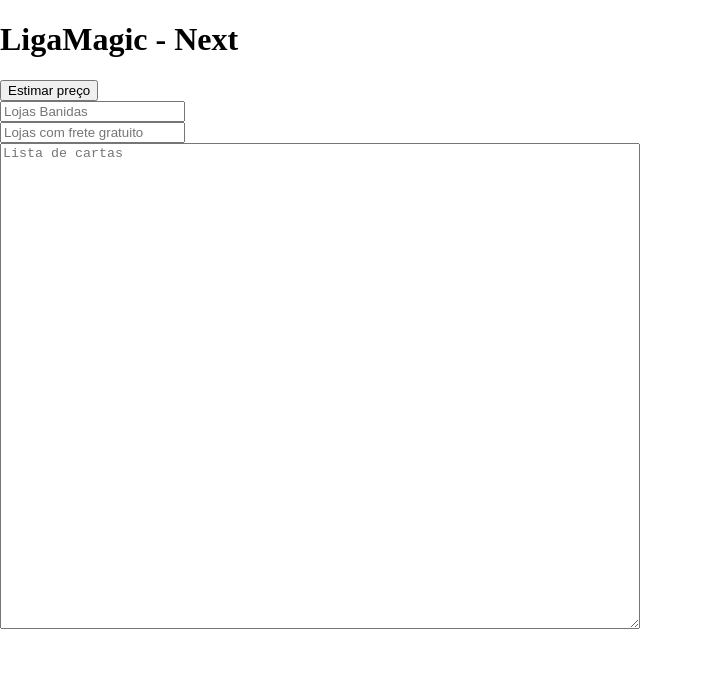
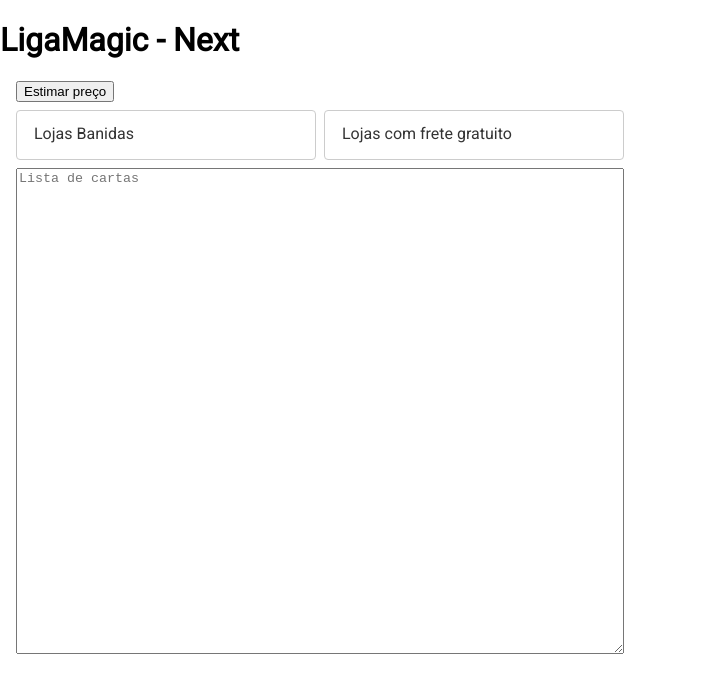
Before and after one commit to zerodois/ligamagic-next, a Next.js app: page / in a window 1280 px wide. Shown: the top 688 px of the page, without its empty margins (0-703 px from the left). Built offline with nearby package versions, Linux system fonts and the light colour scheme.

Commit message:
beatifull focus

```diff
--- a/components/Form/Form.jsx
+++ b/components/Form/Form.jsx
@@ -1,14 +1,17 @@
 import { useState } from 'react';
 import Text from '../Text/Text';
 import Input from '../Input/Input';
+import './Form.scss';
 
 const Form = ({ onSubmit }) => {
   const [text, setText] = useState('');
   return (
-    <div>
+    <div className="form">
       <button onClick={_ => onSubmit(text)}>Estimar preço</button>
-      <Input placeholder="Lojas Banidas"/><br/>
-      <Input placeholder="Lojas com frete gratuito"/>
+      <div className="flex row">
+        <Input placeholder="Lojas Banidas"/>
+        <Input placeholder="Lojas com frete gratuito"/>
+      </div>
       <Text
         onChange={setText}
       />
--- /dev/null
+++ b/components/Form/Form.scss
@@ -0,0 +1,6 @@
+.form {
+  padding: 0 1rem;
+  .row > *:not(:last-child) {
+    margin-right: .5rem;
+  }
+}
--- a/components/Input/Input.jsx
+++ b/components/Input/Input.jsx
@@ -1,9 +1,33 @@
-const Input = ({ type = 'text', ...rest }) => {
+import { useState } from 'react';
+import './Input.scss';
+
+const Input = (props) => {
+  const {
+    type = 'text',
+    placeholder = '',
+    state = 'primary',
+    ...rest
+  } = props;
+  const [focus, setFocus] = useState(false);
+  const modifiers = [
+    'box flex flex-1',
+    focus ? 'box--active' : null,
+    `box--${state}`
+  ];
   return (
-    <input
-      type={type}
-      {...rest}
-    />
+    <div className={modifiers.join(' ')}>
+      <div className="box__container flex flex-1">
+        <label className="box__container__placeholder" htmlFor="input">{placeholder}</label>
+        <input
+          onFocus={_ => setFocus(true)}
+          onBlur={_ => setFocus(false)}
+          className="box__container__input flex-1"
+          name="input"
+          type={type}
+          {...rest}
+        />
+      </div>
+    </div>
   );
 };
 
--- /dev/null
+++ b/components/Input/Input.scss
@@ -0,0 +1,56 @@
+$types: 'primary', 'danger';
+
+.box {
+  --radius: 4px;
+  --padding: 12px 16px 14px;
+  --font: 1rem;
+  --inactive: rgba(0, 0, 0, .8);
+
+  @each $type in $types {
+    &--#{$type} {
+      --color: var(--#{$type});
+    }
+  }
+}
+
+.box {
+  border: 2px solid transparent;
+  border-radius: var(--radius);
+  padding: var(--padding);
+  position: relative;
+  &, &::before {
+    transition: border-color .2s ease-in-out;
+  }
+  &::before {
+    content: '';
+    position: absolute;
+    display: block;
+    top: -2px;
+    left: -2px;
+    height: calc(100% + 2px);
+    width: calc(100% + 2px);
+    border: thin solid #ccc;
+    border-radius: var(--radius);
+  }
+  &--active {
+    border-color: var(--color);
+    &::before {
+      border-color: transparent;
+    }
+  }
+  &__container {
+    position: relative;
+    &__placeholder {
+      position: absolute;
+      left: 0;
+      color: var(--inactive);
+    }
+    &__input {
+      z-index: 1;
+      font-size: var(--font);
+      background-color: transparent;
+      border: none;
+      outline: none;
+    }
+  }
+}
--- a/components/Text/Text.jsx
+++ b/components/Text/Text.jsx
@@ -2,9 +2,9 @@
 
 const Text = ({ onChange }) => {
   return (
-    <div className="input flex flex-1">
+    <div className="text flex flex-1">
       <textarea
-        className="input__textarea"
+        className="text__textarea"
         placeholder="Lista de cartas"
         onChange={e => onChange(e.target.value)}
       />
--- a/components/Text/Text.scss
+++ b/components/Text/Text.scss
@@ -1,4 +1,4 @@
-.input {
+.text {
   &__textarea {
     min-height: 60vh;
     width: 100%;
--- /dev/null
+++ b/sass/_variables.scss
@@ -0,0 +1,5 @@
+/* Colors */
+:root {
+  --primary: hsl(171, 100%, 41%);
+  --danger: hsl(348, 100%, 61%);
+}
--- a/sass/inputs.scss
+++ /dev/null
@@ -1,3 +0,0 @@
-button {
-  display: block;
-}
--- a/sass/main.scss
+++ b/sass/main.scss
@@ -1,10 +1,17 @@
+@import url('https://fonts.googleapis.com/css?family=Roboto');
+@import '_variables';
+
 html, body {
   padding: 0;
   margin: 0;
   height: 100%;
+  font-family: 'Roboto', sans-serif;
 }
 
-@import 'inputs.scss';
+.row {
+  padding-top: .5rem;
+  padding-bottom: .5rem;
+}
 
 .flex {
   display: flex;
--- a/services/api.js
+++ b/services/api.js
@@ -1,5 +1,5 @@
 import 'isomorphic-fetch';
-const API_URL = 'http://localhost:3000';
+const API_URL = 'https://ligamagic-api.now.sh'; // 'http://localhost:3000';
 const request = {};
 
 const getRequestData = (method, data) => {
```
